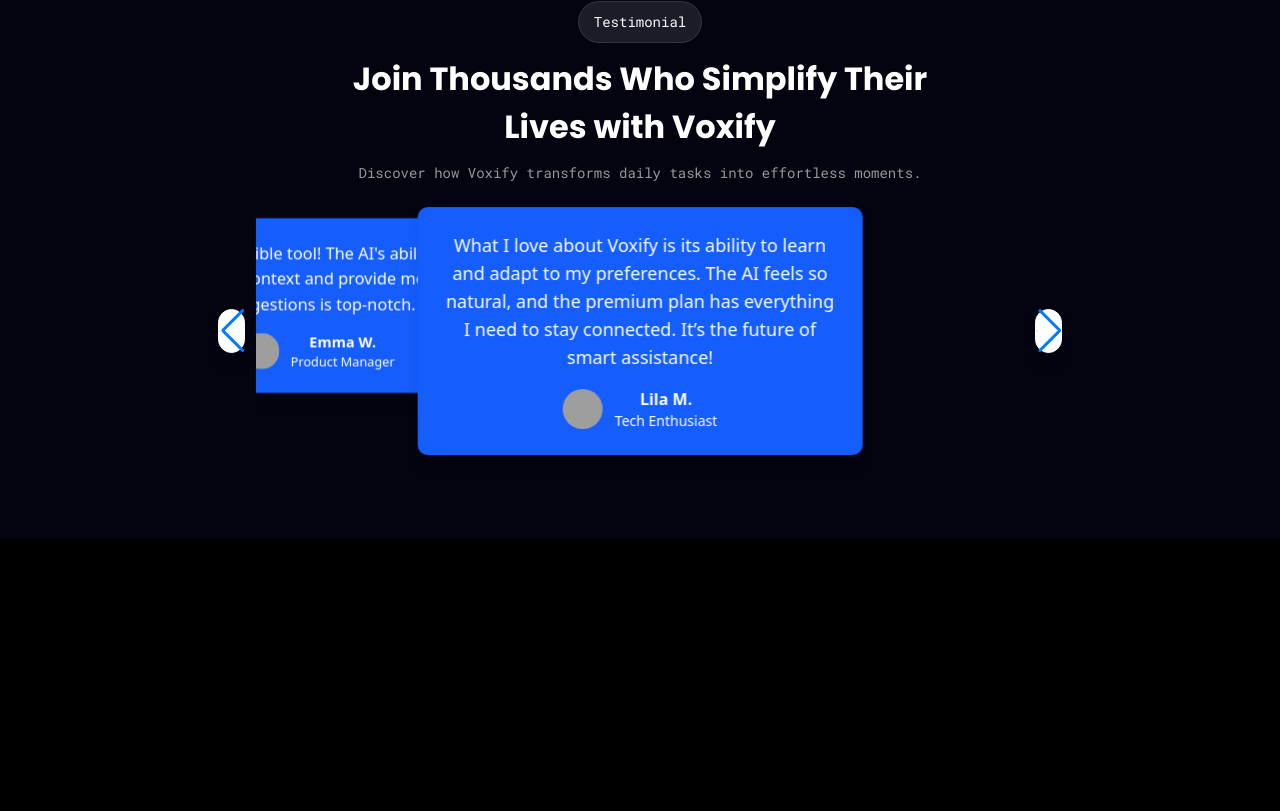
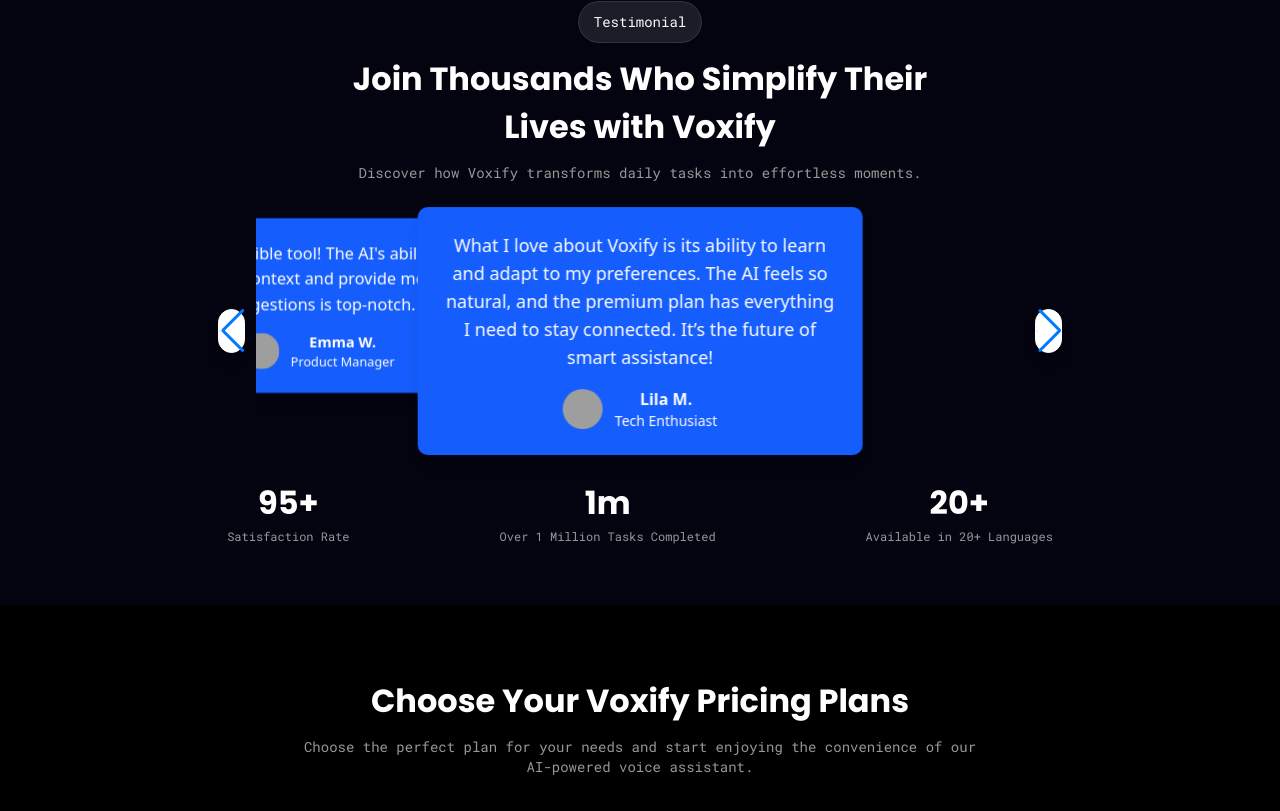
Before and after one commit to daviddozie/voxify, a Next.js app: page / in a window 1280 px wide. Shown: the part 3744-4555 px from the top of the page. Before the commit the page ends 4307 px from the top, so only its background shows below. Built offline with nearby package versions, Linux system fonts and the light colour scheme; grey boxes are pictures that could not be loaded.

Commit message:
added pricing to landing

```diff
--- a/src/app/page.tsx
+++ b/src/app/page.tsx
@@ -3,6 +3,7 @@
 import { HowIsWork } from "@/components/Home/howitworks";
 import { FAQ } from "@/components/Home/faq";
 import { Testimonials } from "@/components/Home/testimonials";
+import { Pricing } from "@/components/Home/pricing";
 
 const Home = () => {
     return (
@@ -12,6 +13,7 @@
             <HowIsWork />
             <FAQ />
             <Testimonials />
+            <Pricing />
         </>
     )
 }
--- /dev/null
+++ b/src/components/Home/pricing.tsx
@@ -0,0 +1,14 @@
+export const Pricing = () => {
+    return (
+        <>
+            <div className="bg-[#000001] px-[100px] py-[60px]">
+                <h2 className="text-[32px] font-bold text-white poppins my-3 text-center">
+                Choose Your Voxify Pricing Plans
+                </h2>
+                <p className="text-sm font-normal text-center text-[#989898] roboto-mono">
+                Choose the perfect plan for your needs and start enjoying the convenience of our<br /> AI-powered voice assistant.
+                </p>
+            </div>
+        </>
+    )
+}
--- a/src/components/Home/testimonials.tsx
+++ b/src/components/Home/testimonials.tsx
@@ -30,8 +30,15 @@
   },
 ];
 
+const Rates = [
+  { quantity: "95+", label: "Satisfaction Rate" },
+  { quantity: "1m", label: "Over 1 Million Tasks Completed" },
+  { quantity: "20+", label: "Available in 20+ Languages" },
+]
+
 export const Testimonials = () => {
   return (
+    <>
       <div className="py-[60px] bg-[#040411] px-[100px] relative">
         <div className="flex justify-center">
           <Button className="bg-white/10 py-[10px] px-[15px] backdrop-blur-lg border-white/10 border text-sm font-normal roboto-mono rounded-[24px]">
@@ -51,7 +58,7 @@
             modules={[Navigation, EffectCoverflow]}
             effect="coverflow"
             centeredSlides={true}
-          slidesPerView={1.4} // Allows previous and next slides to be partially visible
+            slidesPerView={1.4}
             spaceBetween={-100}
             loop={true}
             navigation={{
@@ -60,10 +67,10 @@
             }}
             coverflowEffect={{
               rotate: 0,
-            stretch: 50, // Adjusts how much slides stack behind
-            depth: 150, // Creates a depth effect
+              stretch: 50,
+              depth: 150,
               modifier: 1,
-            slideShadows: false, // Disables side shadows
+              slideShadows: false,
             }}
             breakpoints={{
               768: { slidesPerView: 1.5 },
@@ -92,7 +99,6 @@
             ))}
           </Swiper>
 
-        {/* Custom Navigation Buttons */}
           <div className="absolute top-1/2 -left-12 transform -translate-y-1/2">
             <button className="swiper-button-prev flex items-center justify-center w-12 h-12 rounded-full border border-white bg-white shadow-lg hover:bg-gray-200">
               <ChevronLeft className="text-gray-700 w-6 h-6" />
@@ -104,6 +110,15 @@
             </button>
           </div>
         </div>
+        <div className="flex items-center gap-[150px] justify-center">
+          {Rates.map((rate, index) => (
+            <div key={index}>
+              <h2 className="font-bold text-center text-[32px] text-white poppins">{rate.quantity}</h2>
+              <p className="text-[12px] roboto-mono text-[#989898] ">{rate.label}</p>
             </div>
+          ))}
+        </div>
+      </div>
+    </>
   );
 };
```
Lines whose indentation alone changed are shown as unchanged.
